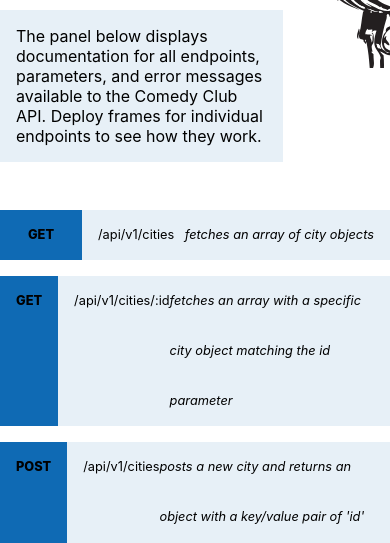
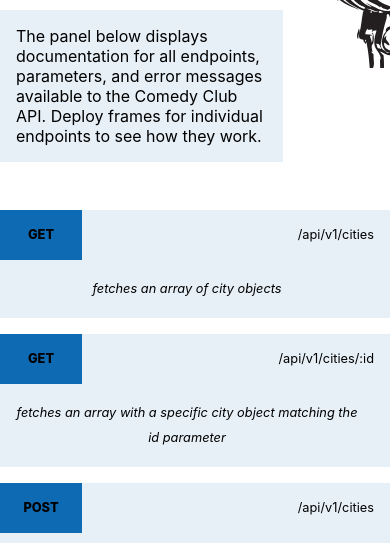
Before and after one commit to raualex/byob, a React app in the folder dev-docs/: page / in a window 390 px wide. Shown: the part 557-1100 px from the top of the page. Built offline with nearby package versions, Linux system fonts and the light colour scheme.

Commit message:
Add basic mqs

```diff
--- a/dev-docs/src/components/Pane/index.js
+++ b/dev-docs/src/components/Pane/index.js
@@ -55,8 +55,10 @@ class Pane extends Component {
         <section className="main-pane">
           <p className="type main-info">{type}</p>
           <p className="url main-info">{url}</p>
-          <p className="returns main-info">{returns}</p>
+          <p className="returns main-info no-mq">{returns}</p>
         </section>
+        <p className="returns main-info mq">{returns}</p>
+
         <section className={`secondary-pane ${this.state.deployed}`}>
           <p className="query-params secondary-info">
             <span className="secondary-label">Query parameters:</span> {params}
--- a/dev-docs/src/styles/Pane.css
+++ b/dev-docs/src/styles/Pane.css
@@ -62,3 +62,23 @@
   font-weight: 700;
   border: none;
 }
+
+.main-info.mq {
+  display: none;
+  text-align: center;
+  line-height: 2;
+  margin: 1rem;
+}
+
+@media (max-width: 860px) {
+  .main-info.no-mq {
+    display: none;
+  }
+  .main-info.mq {
+    display: block;
+  }
+  .main-info.url {
+    position: absolute;
+    right: 16px;
+  }
+}
```
Also changed, not shown: dev-docs/build/asset-manifest.json, dev-docs/build/index.html, dev-docs/build/service-worker.js, 11 other files.
